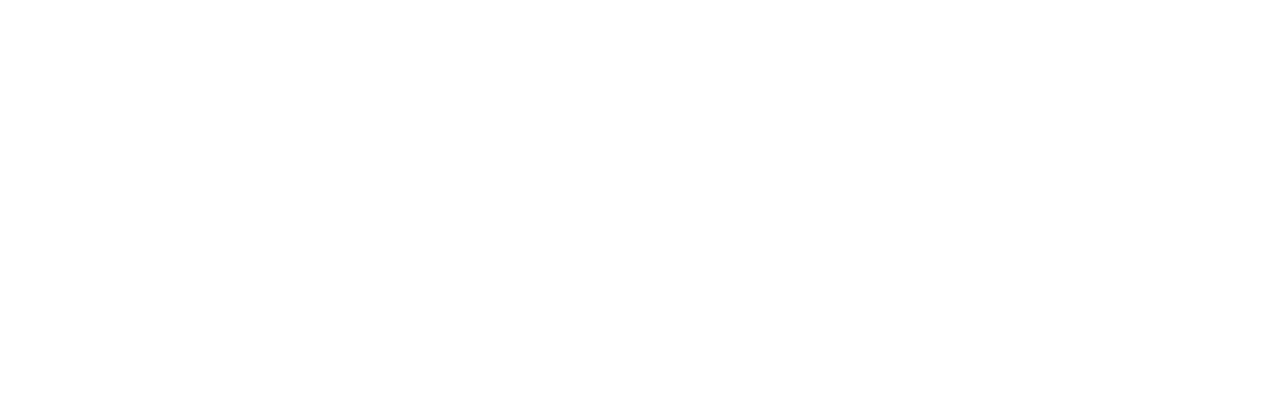
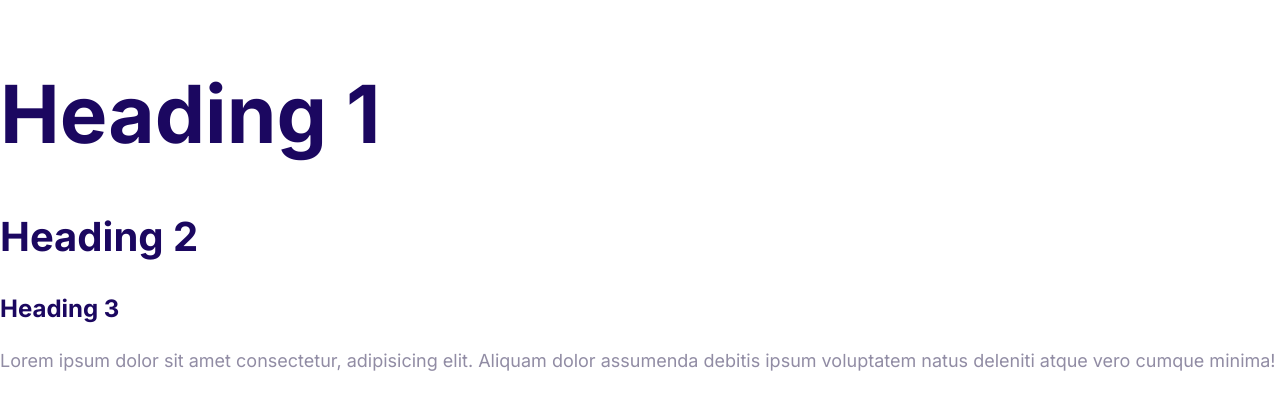
Before and after one commit to NandeeshNanaoutlook/Moshify, a plain HTML site: page Index.html in a window 1280 px wide. Drawn offline with Linux system fonts and the light colour scheme.

Commit message:
Define the styles for the fonts.

```diff
--- a/CSS/styles.css
+++ b/CSS/styles.css
@@ -5,3 +5,54 @@
     --color-heading: #1b0760;
     --color-body: #918ca4;
 }
+
+html {
+    /*62.5% of 16px = 10px */
+    font-size: 62.5%;
+}
+
+body {
+    font-family: Inter, Arial, Arial, Helvetica, sans-serif;
+    font-size: 2.4 rem;
+    line-height: 1.5;
+    color: var(--color-body);
+}
+
+h1, h2, h3 {
+    color: var(--color-heading);
+    margin-bottom: 2rem;
+}
+
+h1 {
+    font-size: 7rem;
+}
+
+h2 {
+    font-size: 4rem;
+}
+
+h3 {
+    font-size: 3rem;
+}
+
+p {
+    margin-top: 0;
+}
+
+@media screen and (min-width: 1024px) {
+    body {
+        font-size: 1.8rem;
+    }
+
+    h1 {
+        font-size: 8rem;
+    }
+
+    h2 {
+        font-size: 4rem;
+    }
+
+    h3 {
+        font-size: 2.4rem;
+    }
+}
--- a/Index.html
+++ b/Index.html
@@ -5,8 +5,23 @@
     <meta http-equiv="X-UA-Compatible" content="IE=edge" />
     <meta name="viewport" content="width=device-width, initial-scale=1.0" />
     <title>Moshify</title>
+    <link rel="preconnect" href="https://fonts.googleapis.com" />
+    <link rel="preconnect" href="https://fonts.gstatic.com" crossorigin />
+    <link
+      href="https://fonts.googleapis.com/css2?family=Inter:wght@400;700&display=swap"
+      rel="stylesheet"
+    />
     <link rel="stylesheet" href="/CSS/normalize.css" />
     <link rel="stylesheet" href="/CSS/styles.css" />
   </head>
-  <body></body>
+  <body>
+    <h1>Heading 1</h1>
+    <h2>Heading 2</h2>
+    <h3>Heading 3</h3>
+    <p>
+      Lorem ipsum dolor sit amet consectetur, adipisicing elit. Aliquam dolor
+      assumenda debitis ipsum voluptatem natus deleniti atque vero cumque
+      minima!
+    </p>
+  </body>
 </html>
```
